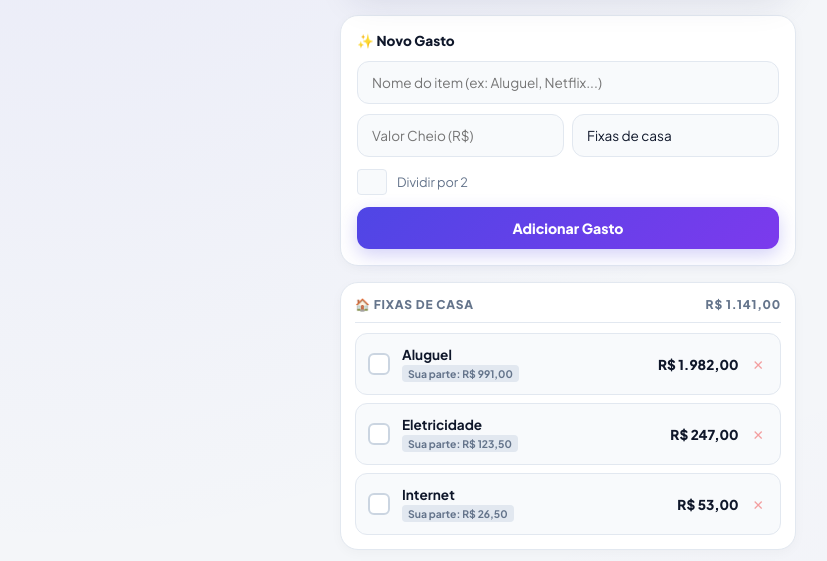
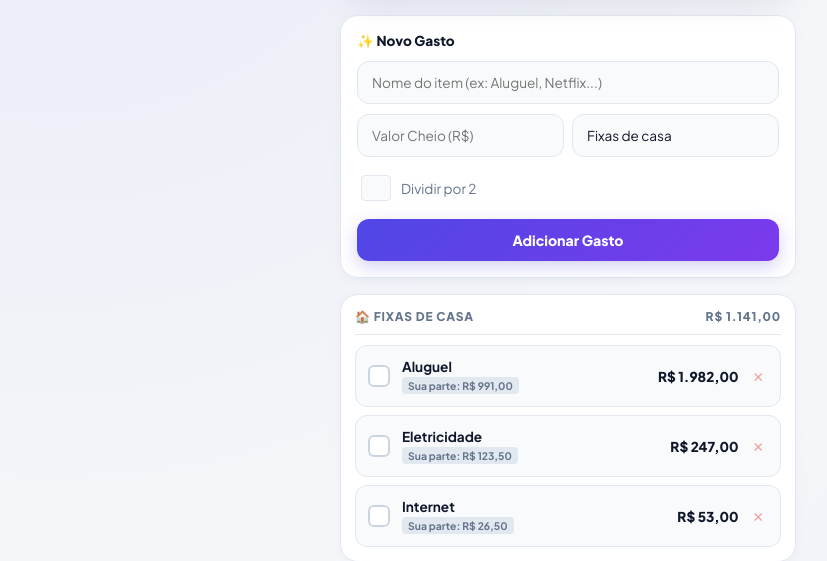
Before and after one commit to lbonafe14-bit/pocket-wallet, a plain HTML site: page index.html in a window 1280 px wide. Shown: the part 271-832 px from the top of the page, without its empty margins (72-899 px from the left). Drawn offline with Linux system fonts and the light colour scheme.

Commit message:
Update index.html

```diff
--- a/index.html
+++ b/index.html
@@ -326,17 +326,19 @@
             display: flex;
             align-items: center;
             gap: 10px;
-            font-size: 0.8rem;
+            font-size: 0.85rem;
             color: var(--text-muted);
-            padding: 2px 0;
+            padding: 8px 4px;
             cursor: pointer;
             position: relative;
             z-index: 10;
+            user-select: none;
+            -webkit-user-select: none;
         }
 
         .checkbox-row input {
-            width: 18px;
-            height: 18px;
+            width: 20px;
+            height: 20px;
             accent-color: var(--accent);
             border-radius: 4px;
             cursor: pointer;
@@ -730,9 +732,9 @@
                         </select>
                     </div>
 
-                    <div id="boxDivide" class="checkbox-row">
-                        <input type="checkbox" id="checkDivide" checked>
-                        <label for="checkDivide">Dividir por 2</label>
+                    <div id="boxDivide" class="checkbox-row" onclick="const cb = document.getElementById('checkDivide'); cb.checked = !cb.checked;">
+                        <input type="checkbox" id="checkDivide" checked onclick="event.stopPropagation()">
+                        <label for="checkDivide" style="pointer-events: none;">Dividir por 2</label>
                     </div>
 
                     <div id="boxParcelado" style="display: none;">
@@ -792,9 +794,9 @@
                     <input type="number" step="0.01" min="0.01" id="editVal" placeholder="Valor (R$)">
                     <div class="field-error" id="editErrVal">Informe um valor maior que zero.</div>
                 </div>
-                <div id="editBoxDivide" class="checkbox-row">
-                    <input type="checkbox" id="editCheckDivide">
-                    <label for="editCheckDivide">Dividir por 2</label>
+                <div id="editBoxDivide" class="checkbox-row" onclick="const cb = document.getElementById('editCheckDivide'); cb.checked = !cb.checked;">
+                    <input type="checkbox" id="editCheckDivide" onclick="event.stopPropagation()">
+                    <label for="editCheckDivide" style="pointer-events: none;">Dividir por 2</label>
                 </div>
                 <div id="editBoxParcelado" style="display:none;">
                     <input type="text" id="editParcelaInput" placeholder="Ex: 8/10 (Atual / Total)">
```
